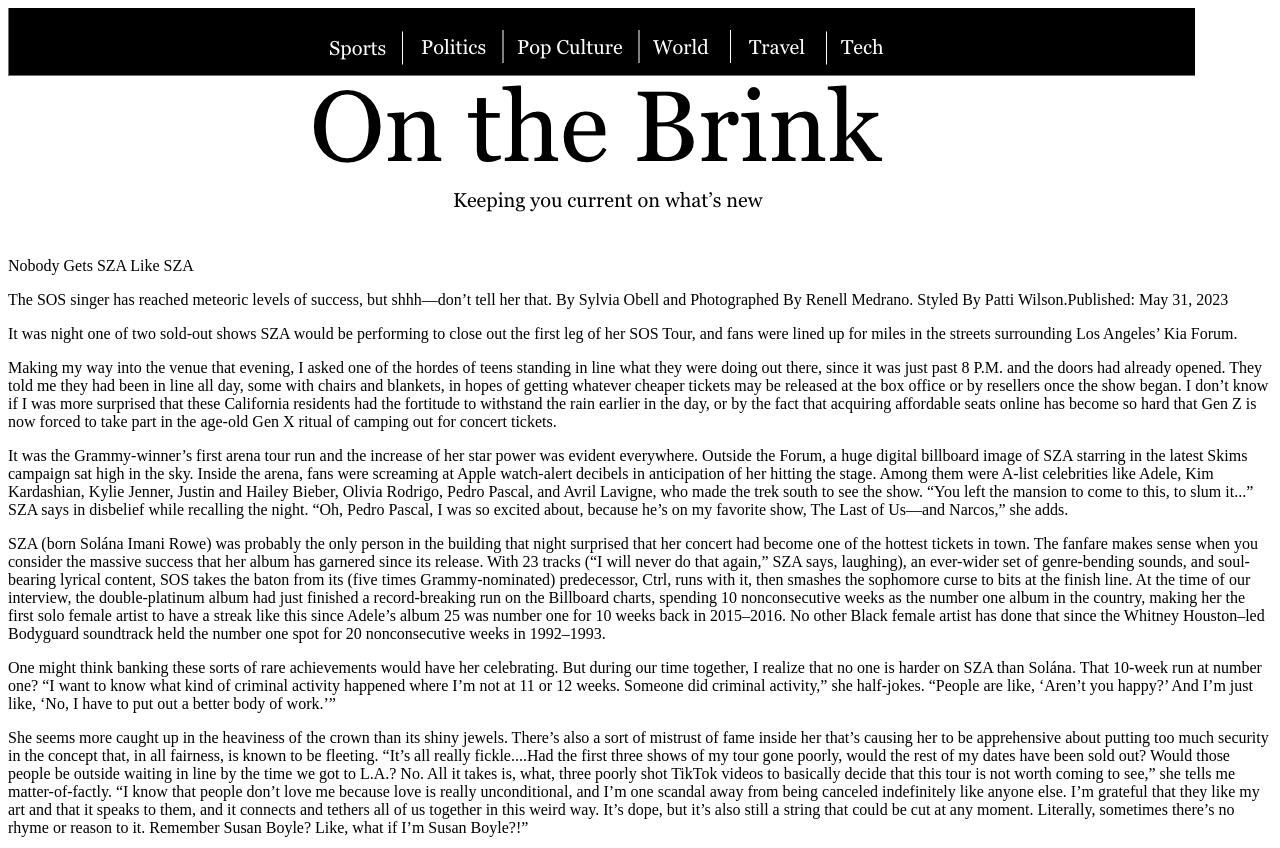
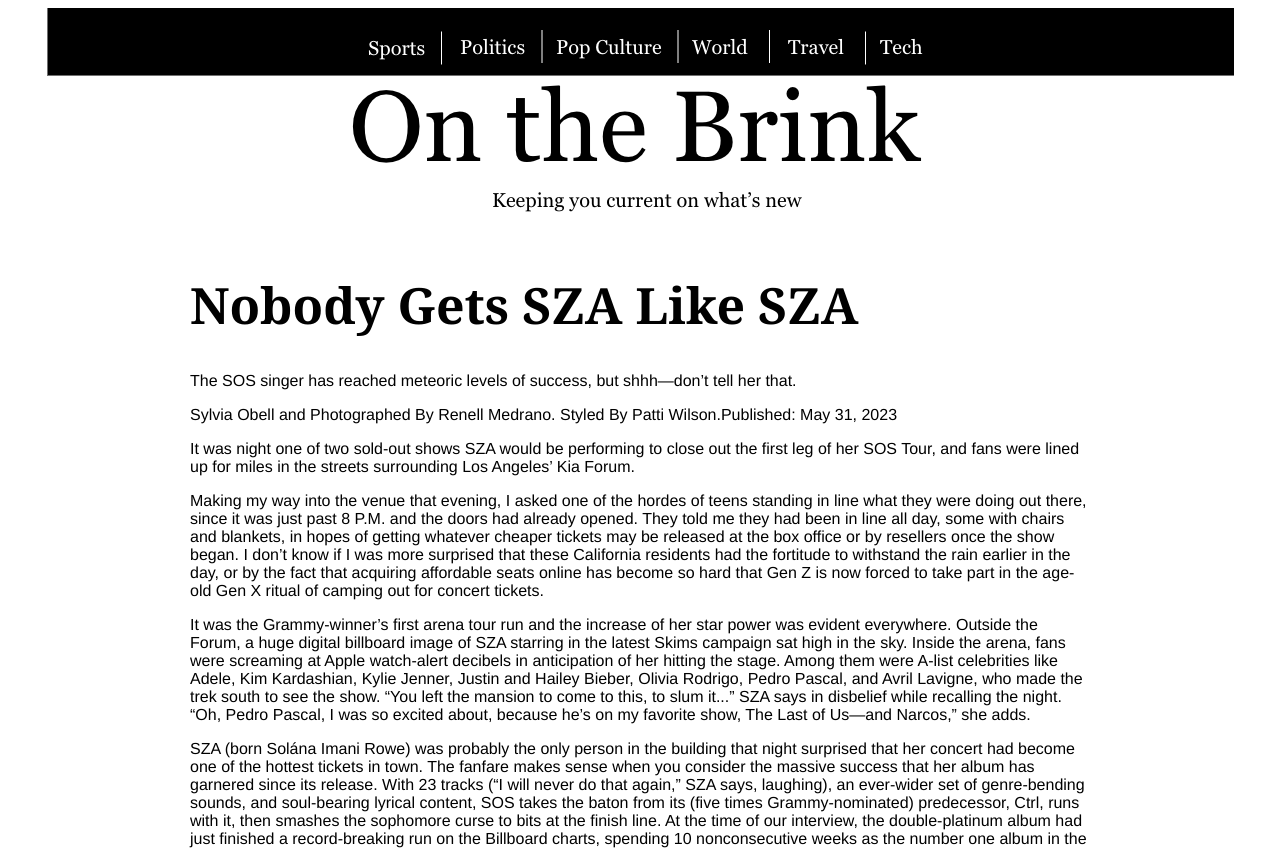
Before and after one commit to Brinkleysmith28/Brinkley-Smith-jour352, a plain HTML site: page midterm/index.html in a window 1280 px wide. Shown: the top 848 px of the page. Drawn offline with Linux system fonts and the light colour scheme.

Commit message:
centered text and banner

```diff
--- a/midterm/index.html
+++ b/midterm/index.html
@@ -2,14 +2,16 @@
 <html lang="en">
     <head>
         <title>On the Brink</title>
+        <link rel="stylesheet" type="text/css" href="stylesheet.css">
+        <meta name="viewpoint" comtent="width=device-width, initial-scale=1.0">
     </head>
 
     <body>
-        <img src="masthead.png" alt="banner" class="center">
-
-<p> Nobody Gets SZA Like SZA</p>
-The SOS singer has reached meteoric levels of success, but shhh—don’t tell her that.
-By Sylvia Obell and Photographed By Renell Medrano. Styled By Patti Wilson.Published: May 31, 2023
+        <img src="masthead.png" alt="masthead" class="center">
+        <div id="content">
+<h1> Nobody Gets SZA Like SZA</h1>
+<p> The SOS singer has reached meteoric levels of success, but shhh—don’t tell her that.</p>
+<p> Sylvia Obell and Photographed By Renell Medrano. Styled By Patti Wilson.Published: May 31, 2023 </p>
 
 
 
@@ -47,7 +49,7 @@ By Sylvia Obell and Photographed By Renell Medrano. Styled By Patti Wilson.Publi
 <p> SZA’s mother, Audrey Rowe, was an executive at AT&T when she was growing up, and her father, Abdul-Alim Mubarak-Rowe, worked as a producer at CNN. She grew up in a conservative interfaith Christian-Muslim home, but was raised orthodox Muslim and even wore a hijab for a time.</p>
 
 
-<p> SUBHEAD: A non-linear path to success</p>
+<h2> A non-linear path to success</h2>
 
 
 <p> Unlike a lot of artists who grew up always wanting to be a singer and/or famous, SZA’s path to music wasn’t linear. After graduating high school, she enrolled at a nearby HBCU, Delaware State University, to study marine biology. She says she earned straight A’s for two semesters, then lost interest. “I’m like, ‘I told you I was smart and I proved my point. I have to leave now,’” SZA says. She stopped going to class and “completely flunked out of school and stopped working at jobs that make any sense to other people,” she explains.</p>
@@ -68,7 +70,7 @@ By Sylvia Obell and Photographed By Renell Medrano. Styled By Patti Wilson.Publi
 <p> Getting the respect she deserves for the points she has put on the board matters more to SZA than being liked or popular. “I try not to care too much because I really had some deep disappointments when I would just be so invested. But I can’t invest because none of it is real. Even if I win a bunch of Grammys, that shit doesn’t matter. It would be so cool. But also I would not be surprised at all if I didn’t win any [more]. Because that’s just how shit goes. But that’s why the tour matters to me. ‘Cause it’s like, No, we packed out these stadiums all over the country and that was real. That’s why I can’t let up, because at the end of the day it was like, yeah, [whatever haters say] is good and well, but just make sure you add, we have sold-out dates in all arenas. Make sure you tell them that we sold out the Forum twice and we could have done it four times. Make sure you tell them that I was in the air, and that my mic was on.”</p>
 
 
-<p> SUBHEAD: An ambitious live show</p>
+<h3> An ambitious live show</h3>
 
 
 <p> There’s no denying that SZA has put her all into this tour. That night at the Forum, she opened singing from a diving board with a moving cube-like set of digital screens imitating ocean waves, à la her SOS album cover (a re-creation of an iconic 1997 photo of Princess Diana, taken shortly before her death). Fans were then taken on a theatrical-esque journey with big budget sets, including a ship that appears almost magically on stage at one point, and gorgeous arrangements of her catalog.</p>
@@ -101,7 +103,7 @@ By Sylvia Obell and Photographed By Renell Medrano. Styled By Patti Wilson.Publi
 
 <p> This article appears in the June/July 2023 issue of ELLE.</p>
 
-
+</div>
 
 
     </body>
--- /dev/null
+++ b/midterm/stylesheet.css
@@ -0,0 +1,31 @@
+h1 {
+    font-family: Georgia, 'Times New Roman', Times, serif;
+    font-size: 50px;
+}
+
+h2 {
+    font-family: Georgia, 'Times New Roman', Times, serif;
+    font-size: 25px;
+}
+
+h3 {
+    font-family: Georgia, 'Times New Roman', Times, serif;
+    font-size: 25px;
+}
+
+p {
+    font-family: Helvetica, Arial, sans-serif;
+    font-size: 16px;
+}
+
+#content {
+    margin: 0 auto;
+    width: 900px;
+}
+
+
+.center {
+    display: block;
+    margin-left: auto;
+    margin-right: auto;
+}
```
